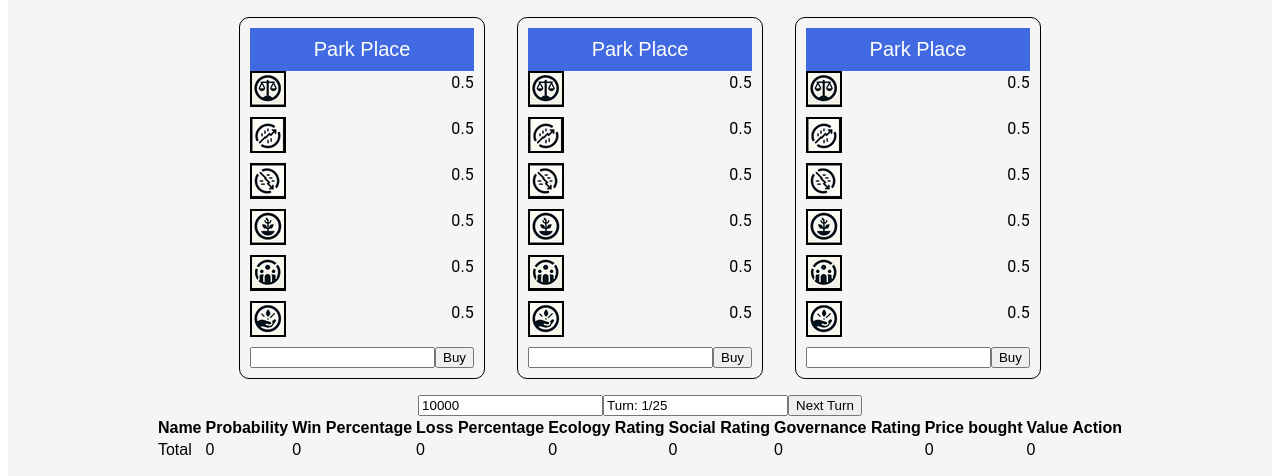
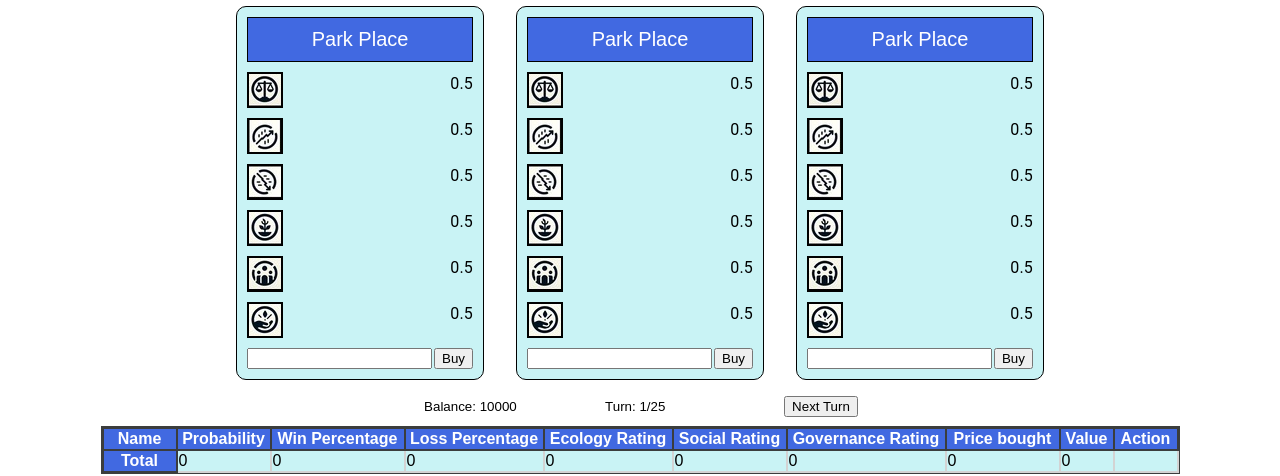
Before and after one commit to Yaboku19/Bavarian-Binary-Brotherhood, a React app: page / in a window 1280 px wide. Shown: the part 329-805 px from the top of the page. Built offline with nearby package versions, Linux system fonts and the light colour scheme.

Commit message:
better visualization

```diff
--- a/public/index.html
+++ b/public/index.html
@@ -33,9 +33,9 @@
     integrity="sha512-XQoYMqMTK8LvdxXYG3nZ448hOEQiglfqkJs1NOQV44cWnUrBc8PkAOcXy20w0vlaXaVUearIOBhiXZ5V3ynxwA=="
     crossorigin=""></script>
   </head>
-  <body>
+  <body style="background-color: white !important;">
     <noscript>You need to enable JavaScript to run this app.</noscript>
-    <div id="root"></div>
+    <div id="root" style="background-color: white !important;"></div>
     <!--
       This HTML file is a template.
       If you open it directly in the browser, you will see an empty page.
--- a/src/BottomBar.jsx
+++ b/src/BottomBar.jsx
@@ -5,10 +5,16 @@ Has the bottom bar with the current money, current turn
 and next turn button.
 */
 export function BottomBar({ money, currentTurn, nextTurnHandler }) {
+  const inputStyle = {
+    backgroundColor: 'transparent',
+    border: 'none',
+    outline: 'none',
+    color: 'black'
+};
   return (
     <div>
-      <input type="text" value={money} readOnly />
-      <input type="text" value={"Turn: " + currentTurn + "/25"} readOnly />
+      <input type="text" value={"Balance: " + money} readOnly style={inputStyle}/>
+      <input type="text" value={"Turn: " + currentTurn + "/25"} readOnly style={inputStyle}/>
       <button onClick={nextTurnHandler}>Next Turn</button>
     </div>
   );
--- a/src/ESGGame.jsx
+++ b/src/ESGGame.jsx
@@ -89,7 +89,7 @@ export default function ESGGame() {
   ];
 
   return (
-    <div className="esgGame">
+    <div className="esgGame" style={{backgroundColor: "white"}}>
       <ESGRow
         sustainability={sustainability}
         social={social}
--- a/src/MonopolyCard.jsx
+++ b/src/MonopolyCard.jsx
@@ -14,6 +14,7 @@ export function MonopolyCard({ headerColor, title, cardData, handleBuyClick }) {
     minWidth: "200px",
     margin: "1em",
     padding: "10px",
+    backgroundColor:"#c9f3f5"
   };
 
   const handlePriceChange = (event) => {
@@ -35,6 +36,7 @@ export function MonopolyCard({ headerColor, title, cardData, handleBuyClick }) {
     color: "white",
     fontSize: "20px",
     textAlign: "center",
+    border: "1px solid black"
   };
 
   const iconWithTextStyle = {};
@@ -42,7 +44,7 @@ export function MonopolyCard({ headerColor, title, cardData, handleBuyClick }) {
   return (
     <div style={cardStyle}>
       <div style={headerStyle}>{title}</div>
-      <div>
+      <div style={{marginTop:"10px"}}>
       <CardRow
           cardData={cardData.probability}
           imageSrc={require("./icon/probability.jpeg")}
@@ -69,7 +71,7 @@ export function MonopolyCard({ headerColor, title, cardData, handleBuyClick }) {
         ></CardRow>
       </div>
       <div>
-          <input type="number" onChange={handlePriceChange} />
+          <input type="number" onChange={handlePriceChange} style={{marginRight: "2px"}} />
           <button onClick={() => handleBuyClick(cardData, price)}>Buy</button>
         </div>
     </div>
--- a/src/PlayedCards.jsx
+++ b/src/PlayedCards.jsx
@@ -1,3 +1,4 @@
+import { border, style } from '@mui/system';
 import React from 'react';
 
 export default function PlayedCards({ cardModels, handleSellCard }) {
@@ -27,50 +28,54 @@ export default function PlayedCards({ cardModels, handleSellCard }) {
     );
 
     return (
-        <table>
+        <table style={{
+            borderCollapse: "collapse",
+            outline: "1px solid #3b3d3d",
+            marginTop: "10px"
+          }}>
             <thead>
                 <tr>
-                    <th>Name</th>
-                    <th>Probability</th>
-                    <th>Win Percentage</th>
-                    <th>Loss Percentage</th>
-                    <th>Ecology Rating</th>
-                    <th>Social Rating</th>
-                    <th>Governance Rating</th>
-                    <th>Price bought</th>
-                    <th>Value</th>
-                    <th>Action</th>
+                    <th style={{ border: "2px solid #3b3d3d", backgroundColor:"#4169E1", color: "white", width: "70px"}}>Name</th>
+                    <th style={{ border: "2px solid #3b3d3d", backgroundColor:"#4169E1", color: "white", width: "90px"}}>Probability</th>
+                    <th style={{ border: "2px solid #3b3d3d", backgroundColor:"#4169E1", color: "white", width: "130px"}}>Win Percentage</th>
+                    <th style={{ border: "2px solid #3b3d3d", backgroundColor:"#4169E1", color: "white", width: "135px"}}>Loss Percentage</th>
+                    <th style={{ border: "2px solid #3b3d3d", backgroundColor:"#4169E1", color: "white", width: "125px"}}>Ecology Rating</th>
+                    <th style={{ border: "2px solid #3b3d3d", backgroundColor:"#4169E1", color: "white", width: "110px" }}>Social Rating</th>
+                    <th style={{ border: "2px solid #3b3d3d", backgroundColor:"#4169E1", color: "white", width: "155px" }}>Governance Rating</th>
+                    <th style={{ border: "2px solid #3b3d3d", backgroundColor:"#4169E1", color: "white", width: "110px" }}>Price bought</th>
+                    <th style={{ border: "2px solid #3b3d3d", backgroundColor:"#4169E1", color: "white", width: "50px"}}>Value</th>
+                    <th style={{ border: "2px solid #3b3d3d", backgroundColor:"#4169E1", color: "white", width: "60px"}}>Action</th>
                 </tr>
             </thead>
             <tbody>
+                <tr>
+                    <th style={{ border: "2px solid #3b3d3d", backgroundColor:"#4169E1", color: "white",}}>Total</th>
+                    <td style={{ border: "2px solid lightgrey", backgroundColor:"#c9f3f5" }}>{totalRow.probability}</td>
+                    <td style={{ border: "2px solid lightgrey", backgroundColor:"#c9f3f5" }}>{totalRow.winPercentage}</td>
+                    <td style={{ border: "2px solid lightgrey", backgroundColor:"#c9f3f5" }}>{totalRow.lossPercentage}</td>
+                    <td style={{ border: "2px solid lightgrey", backgroundColor:"#c9f3f5" }}>{totalRow.ecologyRating}</td>
+                    <td style={{ border: "2px solid lightgrey", backgroundColor:"#c9f3f5" }}>{totalRow.socialRating}</td>
+                    <td style={{ border: "2px solid lightgrey", backgroundColor:"#c9f3f5" }}>{totalRow.governanceRating}</td>
+                    <td style={{ border: "2px solid lightgrey", backgroundColor:"#c9f3f5" }}>{totalRow.priceBought}</td>
+                    <td style={{ border: "2px solid lightgrey", backgroundColor:"#c9f3f5" }}>{totalRow.value}</td>
+                    <td style={{backgroundColor:"#c9f3f5", border: "2px solid lightgrey"}}></td>
+                </tr>
                 {cardModels.map((card) => (
                     <tr key={card.name}>
-                        <td>{card.name}</td>
-                        <td>{card.probability}</td>
-                        <td>{card.winPercentage}</td>
-                        <td>{card.lossPercentage}</td>
-                        <td>{card.ecologyRating}</td>
-                        <td>{card.socialRating}</td>
-                        <td>{card.governanceRating}</td>
-                        <td>{card.priceBought}</td>
-                        <td>{card.value}</td>
-                        <td>
-                            <button onClick={() => handleSellCard(card)}>Sell</button>
+                        <th style={{ border: "2px solid #3b3d3d", backgroundColor:"#4169E1", color: "white",}}>{card.name}</th>
+                        <td style={{ border: "2px solid lightgrey", backgroundColor:"#c9f3f5" }}>{card.probability}</td>
+                        <td style={{ border: "2px solid lightgrey", backgroundColor:"#c9f3f5" }}>{card.winPercentage}</td>
+                        <td style={{ border: "2px solid lightgrey", backgroundColor:"#c9f3f5" }}>{card.lossPercentage}</td>
+                        <td style={{ border: "2px solid lightgrey", backgroundColor:"#c9f3f5" }}>{card.ecologyRating}</td>
+                        <td style={{ border: "2px solid lightgrey", backgroundColor:"#c9f3f5" }}>{card.socialRating}</td>
+                        <td style={{ border: "2px solid lightgrey", backgroundColor:"#c9f3f5" }}>{card.governanceRating}</td>
+                        <td style={{ border: "2px solid lightgrey", backgroundColor:"#c9f3f5" }}>{card.priceBought}</td>
+                        <td style={{ border: "2px solid lightgrey", backgroundColor:"#c9f3f5" }}>{card.value}</td>
+                        <td style={{textAlign:"center", border: "2px solid lightgrey", backgroundColor:"#c9f3f5"}}>
+                            <button onClick={() => handleSellCard(card)} >Sell</button>
                         </td>
                     </tr>
                 ))}
-                <tr>
-                    <td>Total</td>
-                    <td>{totalRow.probability}</td>
-                    <td>{totalRow.winPercentage}</td>
-                    <td>{totalRow.lossPercentage}</td>
-                    <td>{totalRow.ecologyRating}</td>
-                    <td>{totalRow.socialRating}</td>
-                    <td>{totalRow.governanceRating}</td>
-                    <td>{totalRow.priceBought}</td>
-                    <td>{totalRow.value}</td>
-                    <td></td>
-                </tr>
             </tbody>
         </table>
     );
```
